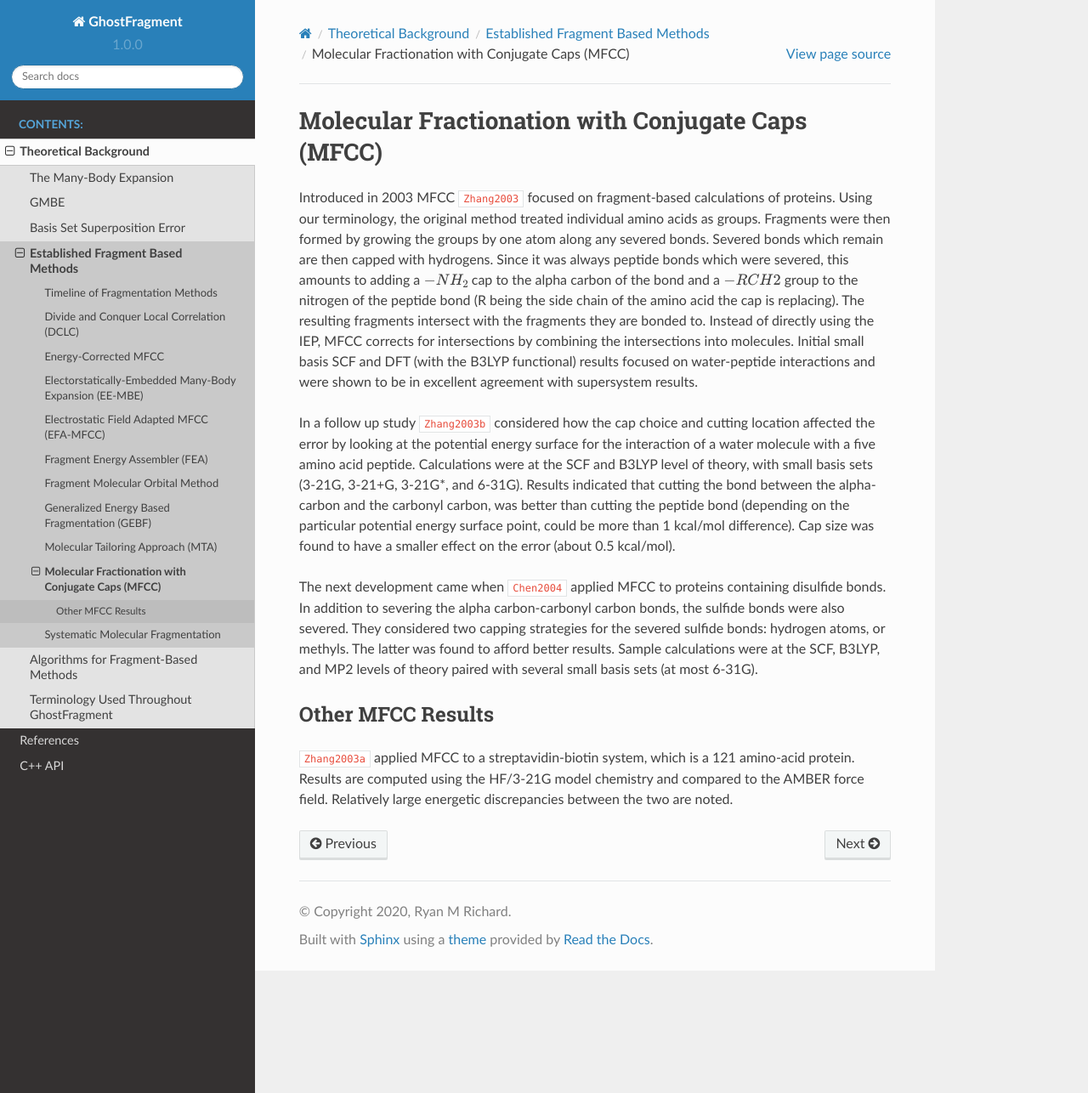
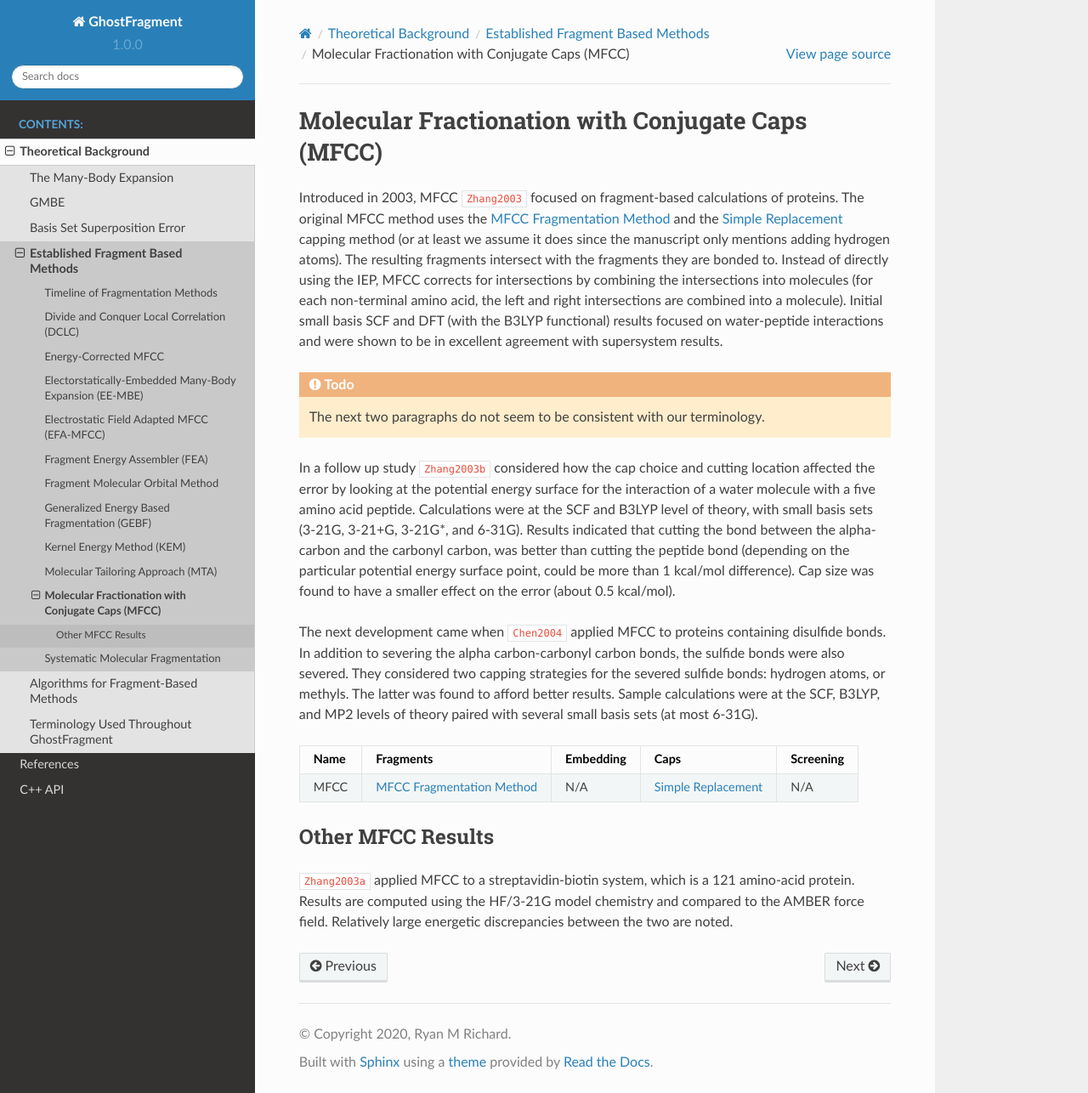
Before and after one commit to rmrresearch/GhostFragment, a Sphinx documentation site: the page built from docs/source/background/established_methods/mfcc.rst, in a window 1280 px wide and 1286 px high. Shown: the whole window at 85% size. Built offline with Sphinx 7.4.7 and the Read the Docs theme 2.0.0, drawn with Linux system fonts in a browser that asks for light colours; cross-references to code outside the pages are shown as plain code.

Commit message:
backup [skip ci]

```diff
--- a/docs/source/background/algorithms/cap_methods/h_capping.rst
+++ b/docs/source/background/algorithms/cap_methods/h_capping.rst
@@ -5,6 +5,8 @@ H Capping
 .. |X| replace:: :math:`X`
 .. |Y| replace:: :math:`Y`
 .. |F| replace:: :math:`F`
+
+.. _simple_replacement:
 
 ******************
 Simple Replacement
--- a/docs/source/background/algorithms/frag_methods/index.rst
+++ b/docs/source/background/algorithms/frag_methods/index.rst
@@ -11,6 +11,7 @@ algorithms for automatically defining fragments have been proposed.
    :caption: Contents:
 
    fea
+   mfcc
    mta
    smf
    dclc
--- a/docs/source/background/established_methods/fea.rst
+++ b/docs/source/background/established_methods/fea.rst
@@ -25,4 +25,4 @@ which generated the fragment.
 | Name              | Fragments   | Embedding     | Caps       | Screening     |
 +===================+=============+===============+============+===============+
 | FEA               | |fea_frag|  | N/A           | |dclc_cap| | N/A           |
-+-------------------+----------------------------------------------------------+
++-------------------+-------------+---------------+------------+---------------+
--- a/docs/source/background/established_methods/index.rst
+++ b/docs/source/background/established_methods/index.rst
@@ -20,6 +20,7 @@ particularly for the more popular methods.
    fea
    fmo
    gebf
+   kem
    mta
    mfcc
    smf
--- a/docs/source/background/established_methods/mfcc.rst
+++ b/docs/source/background/established_methods/mfcc.rst
@@ -4,19 +4,23 @@
 Molecular Fractionation with Conjugate Caps (MFCC)
 ##################################################
 
-Introduced in 2003 MFCC :cite:`Zhang2003` focused on fragment-based
-calculations of proteins. Using our terminology, the original method treated
-individual amino acids as groups. Fragments were then formed by growing the
-groups by one atom along any severed bonds. Severed bonds which remain are then
-capped with hydrogens. Since it was always peptide bonds which were severed,
-this amounts to adding a :math:`-NH_2` cap to the alpha carbon of the bond and a
-:math:`-RCH2` group to the nitrogen of the peptide bond (R being the side chain
-of the amino acid the cap is replacing). The resulting fragments intersect
-with the fragments they are bonded to. Instead of directly using the IEP, MFCC
-corrects for intersections by combining the intersections into molecules.
-Initial small basis SCF and DFT (with the B3LYP functional) results focused on
-water-peptide interactions and were shown to be in excellent agreement with
-supersystem results.
+.. |mfcc_f| replace:: :ref:`mfcc_frag_method`
+.. |h_cap|  replace:: :ref:`simple_replacement`
+
+Introduced in 2003, MFCC :cite:`Zhang2003` focused on fragment-based
+calculations of proteins. The original MFCC method uses the |mfcc_f| and the
+|h_cap| capping method (or at least we assume it does since the manuscript only
+mentions adding hydrogen atoms).
+The resulting fragments intersect with the fragments they are bonded to. Instead
+of directly using the IEP, MFCC corrects for intersections by combining the
+intersections into molecules (for each non-terminal amino acid, the left and
+right intersections are combined into a molecule). Initial small basis SCF and
+DFT (with the B3LYP functional) results focused on water-peptide interactions
+and were shown to be in excellent agreement with supersystem results.
+
+.. todo::
+
+   The next two paragraphs do not seem to be consistent with our terminology.
 
 In a follow up study :cite:t:`Zhang2003b` considered how the cap choice and
 cutting location affected the error by looking at the potential energy surface
@@ -35,6 +39,12 @@ strategies for the severed sulfide bonds: hydrogen atoms, or methyls. The latter
 was found to afford better results. Sample calculations were at the SCF, B3LYP,
 and MP2 levels of theory paired with several small basis sets (at most 6-31G).
 
++-------------------+-------------+---------------+------------+---------------+
+| Name              | Fragments   | Embedding     | Caps       | Screening     |
++===================+=============+===============+============+===============+
+| MFCC              | |mfcc_f|    | N/A           | |h_cap|    | N/A           |
++-------------------+-------------+---------------+------------+---------------+
+
 ******************
 Other MFCC Results
 ******************
--- a/docs/source/background/established_methods/timeline.rst
+++ b/docs/source/background/established_methods/timeline.rst
@@ -37,6 +37,7 @@ order methods which came out the same year).
 
 - Energy-Corredcted Molecular Fractionation with Conjugate Caps (EC-MFCC) :cite:`Li_2005`
 - Fragment energy assembler (FEA) :cite:`Li2005b`
+- Kernel Energy Method :cite:`Huang2005`
 - Systematic Molecular Fragmentation (SMF) :cite:`Deev2005`
 
 ****
--- a/docs/source/refs.bib
+++ b/docs/source/refs.bib
@@ -483,6 +483,20 @@ pages={199--225}
 }
 
 %%%%%%%%%%%%%%%%%%%%%%%%%%%%%%%%%%%%%%%%%%%%%%%%%%%%%%%%%%%%%%%%%%%%%%%%%%%%%%%%
+%  KEM
+%%%%%%%%%%%%%%%%%%%%%%%%%%%%%%%%%%%%%%%%%%%%%%%%%%%%%%%%%%%%%%%%%%%%%%%%%%%%%%%%
+
+@Article{Huang2005,
+  author    = {Lulu Huang and Lou Massa and Jerome Karle},
+  journal   = {International Journal of Quantum Chemistry},
+  title     = {Kernel energy method illustrated with peptides},
+  year      = {2005},
+  number    = {6},
+  pages     = {808--817},
+  volume    = {103}
+}
+
+%%%%%%%%%%%%%%%%%%%%%%%%%%%%%%%%%%%%%%%%%%%%%%%%%%%%%%%%%%%%%%%%%%%%%%%%%%%%%%%%
 %                                   MFCC                                       %
 %%%%%%%%%%%%%%%%%%%%%%%%%%%%%%%%%%%%%%%%%%%%%%%%%%%%%%%%%%%%%%%%%%%%%%%%%%%%%%%%
 
```
Also changed, not shown: docs/source/background/algorithms/frag_methods/mfcc.rst (added, +21 -0 lines), docs/source/background/established_methods/kem.rst (added, +23 -0 lines).
